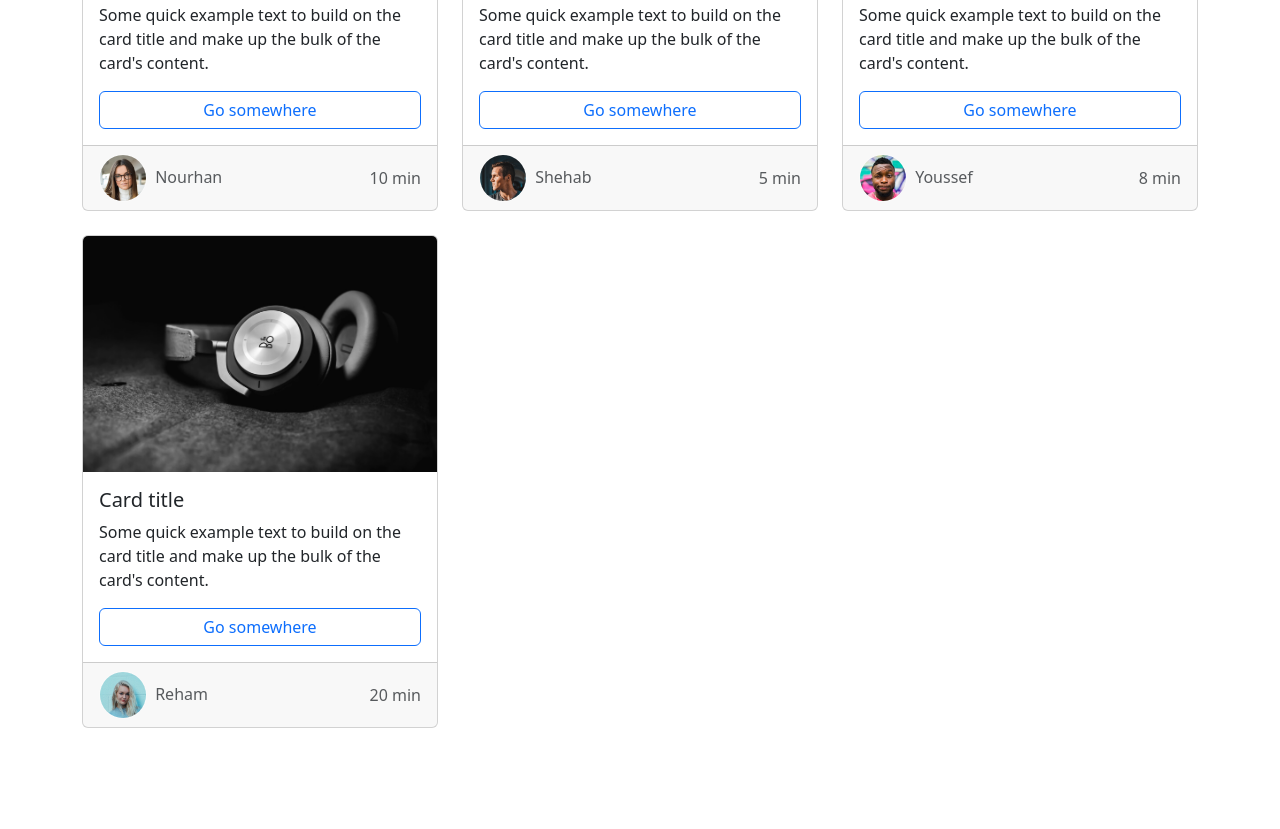
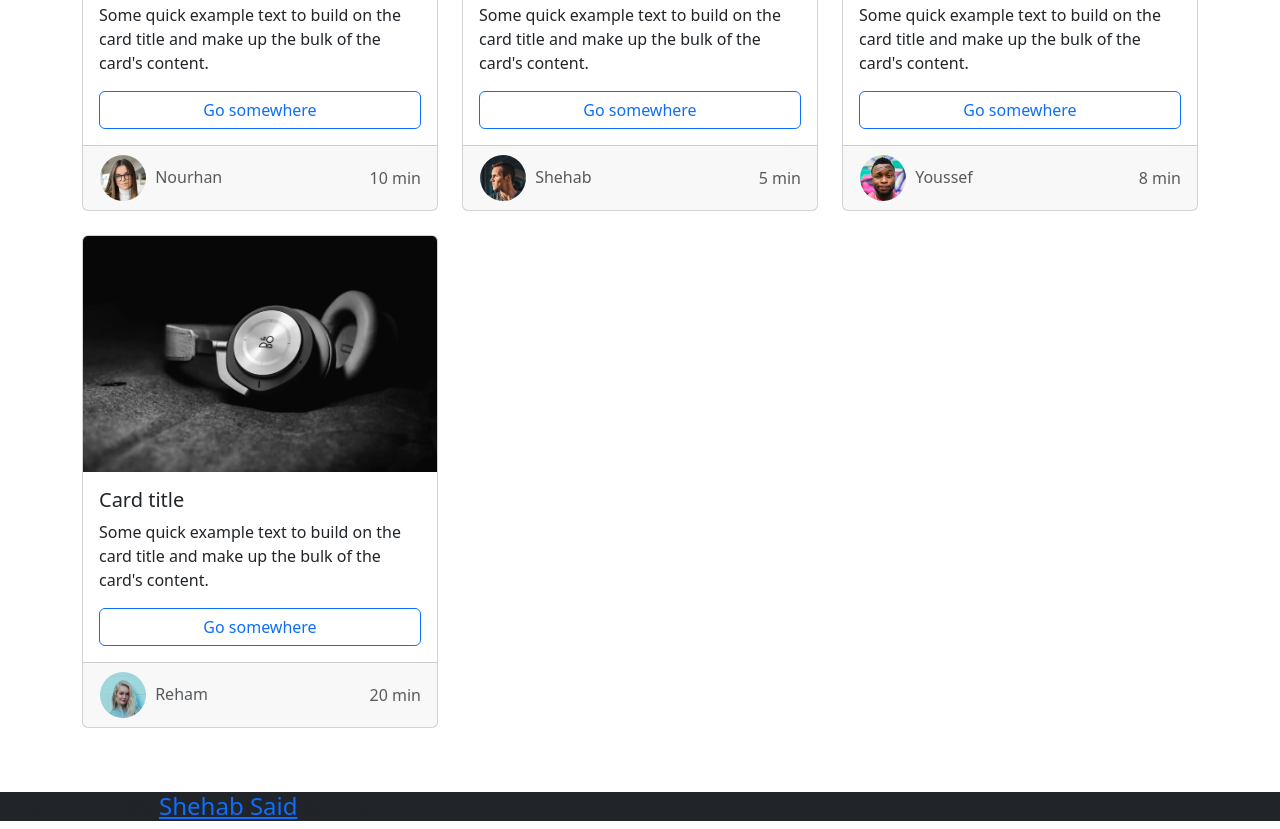
Before and after one commit to Shehab1001/Robin-Steel, a plain HTML site: page index.html in a window 1280 px wide. Shown: the part 3301-4130 px from the top of the page. Before the commit the page ends 4093 px from the top, so only its background shows below. Drawn offline with Linux system fonts and the light colour scheme.

Commit message:
styling with bootstrap

```diff
--- a/css/style.css
+++ b/css/style.css
@@ -122,3 +122,8 @@ nav .nav-link:focus,nav .nav-link:hover {
     border: none;
     color: gray;
 }
+
+
+.title {
+
+}
--- a/index.html
+++ b/index.html
@@ -249,6 +249,7 @@
 
     <section id="extra">
         <div class="container py-5">
+            <!--navs-->
             <ul class="nav nav-tabs justify-content-center border-0" id="myTab" role="tablist">
                 <li class="nav-item" role="presentation">
                   <button class="nav-link active" id="home-tab" data-bs-toggle="tab" data-bs-target="#all-tab-pane" type="button" role="tab" aria-controls="all-tab-pane" aria-selected="true">All</button>
@@ -261,6 +262,8 @@
                 </li>
 
               </ul>
+
+              <!--cards-->
               <div class="tab-content py-3" id="myTabContent">
                 <div class="tab-pane fade show active" id="all-tab-pane" role="tabpanel" aria-labelledby="all-tab" tabindex="0">
 
@@ -410,6 +413,9 @@
         </div>
     </section>
 
+    <footer id="contacts" class="bg-dark">
+        <h4>Developed by <a class="title">Shehab Said</a> @Route.</h4>
+    </footer>
 
     <script src="js/bootstrap.bundle.min.js"></script>
 </body>
```
